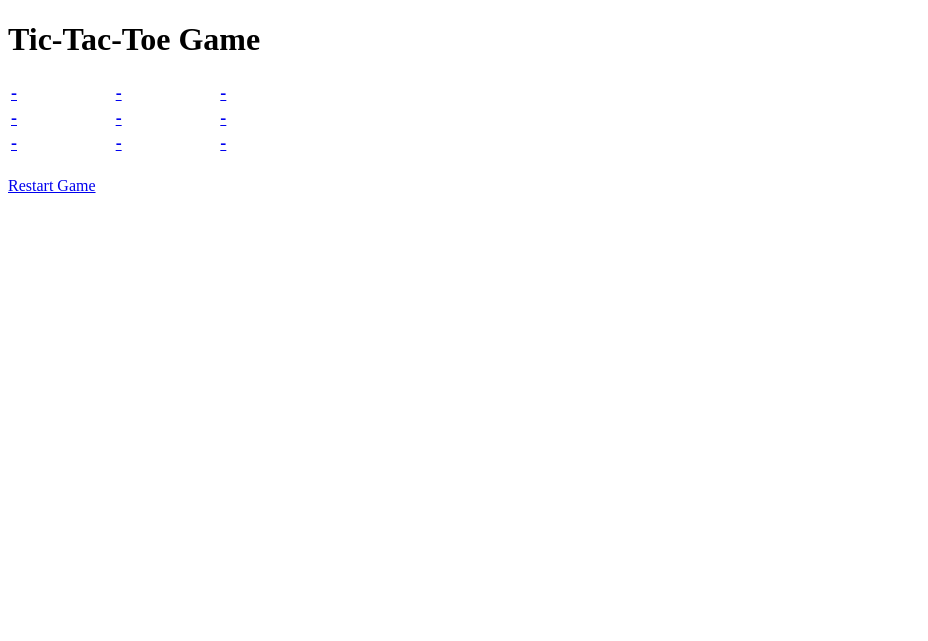
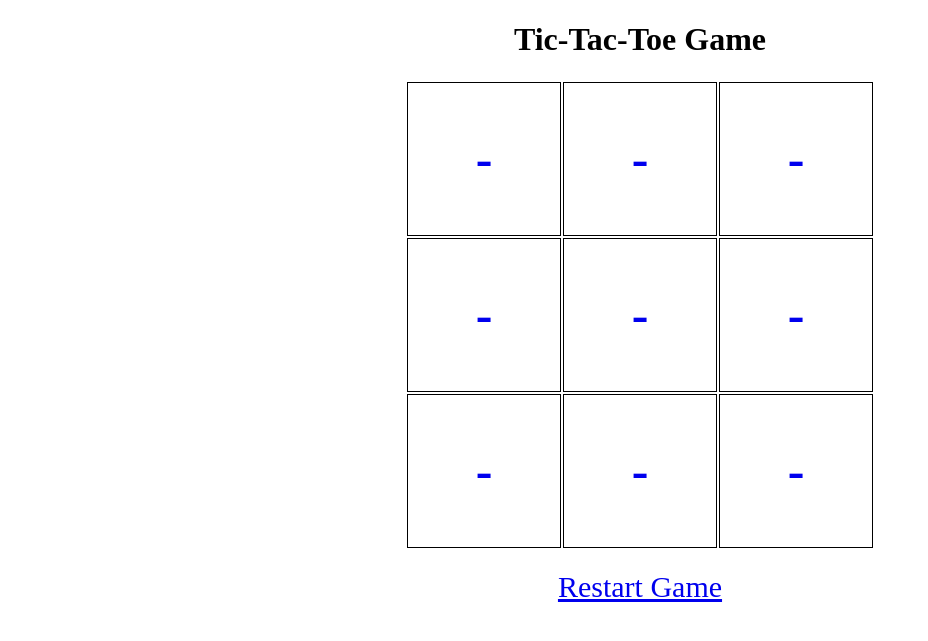
Before and after one commit to josephtam/COMP4711, a PHP site: page / in a window 1280 px wide. Shown: the top 641 px of the page, without its empty margins (0-928 px from the left). Run offline with PHP 8.4, Linux system fonts and the light colour scheme.

Commit message:
add separate style.css file and improved styling

```diff
--- /dev/null
+++ b/Styles/style.css
@@ -0,0 +1,30 @@
+td {
+    border: 1px solid black;
+    width: 150px;
+    height: 150px;
+    text-align: center;
+    font-size: 50px;
+}
+
+h1 {
+    text-align: center;
+}
+
+table {
+    margin-left: auto;
+    margin-right: auto;
+}
+
+a.cell:link {
+    text-decoration: none;
+}
+
+#restart {
+    text-align: center;
+    font-size: 30px;
+}
+
+.msg {
+    text-align: center;
+    font-size: 50px;
+}
--- a/index.php
+++ b/index.php
@@ -4,6 +4,7 @@
   <head>
     <meta http-equiv="Content-Type" context="text/html; charset=UTF-8">
     <title>Tic-Tac-Toe</title>
+    <link rel="stylesheet" type="text/css" href="Styles/style.css">
   </head>
   <body>
     <h1>Tic-Tac-Toe Game</h1>
@@ -18,18 +19,18 @@
         $game->display();
       } else {
         if($game->pick_move() == -1) {
-          echo 'A Tie!';
+          echo '<div class="msg">A Tie!</div>';
         } else if($game->winner('x')) {
-          echo 'You win!';
+          echo '<div class="msg">You win!</div>';
         } else if($game->winner('o')) {
-          echo 'I win!';
+          echo '<div class="msg">I win!</div>';
         } else {
           $game->display();
         }
       }
     ?>
     <br />
-    <a href="/COMP4711">Restart Game</a>
+    <div id="restart"><a href="/COMP4711">Restart Game</a></div>
   </body>
 </html>
 
@@ -42,7 +43,7 @@
 
     /* Displays the tic tac toe grid */
     function display() {
-      echo '<table cols="3" style="font-size:large; font-weight:bold; width:25%;">';
+      echo '<table cols="3" style="font-size:large; font-weight:bold;">';
       echo '<tr>';
       for($pos = 0; $pos < 9; $pos++) {
         echo $this->show_cell($pos);
@@ -65,7 +66,7 @@
       $move = implode($this->newposition); // make a string from the board array
       $link = '/COMP4711?board=' . $move; // this is what we want the link to be
       // so return a cell containing an anchor and showing a hyphen
-      return '<td><a href="' . $link . '">-</a></td>';
+      return '<td><a class="cell" href="' . $link . '">-</a></td>';
     }
 
     /*
```
